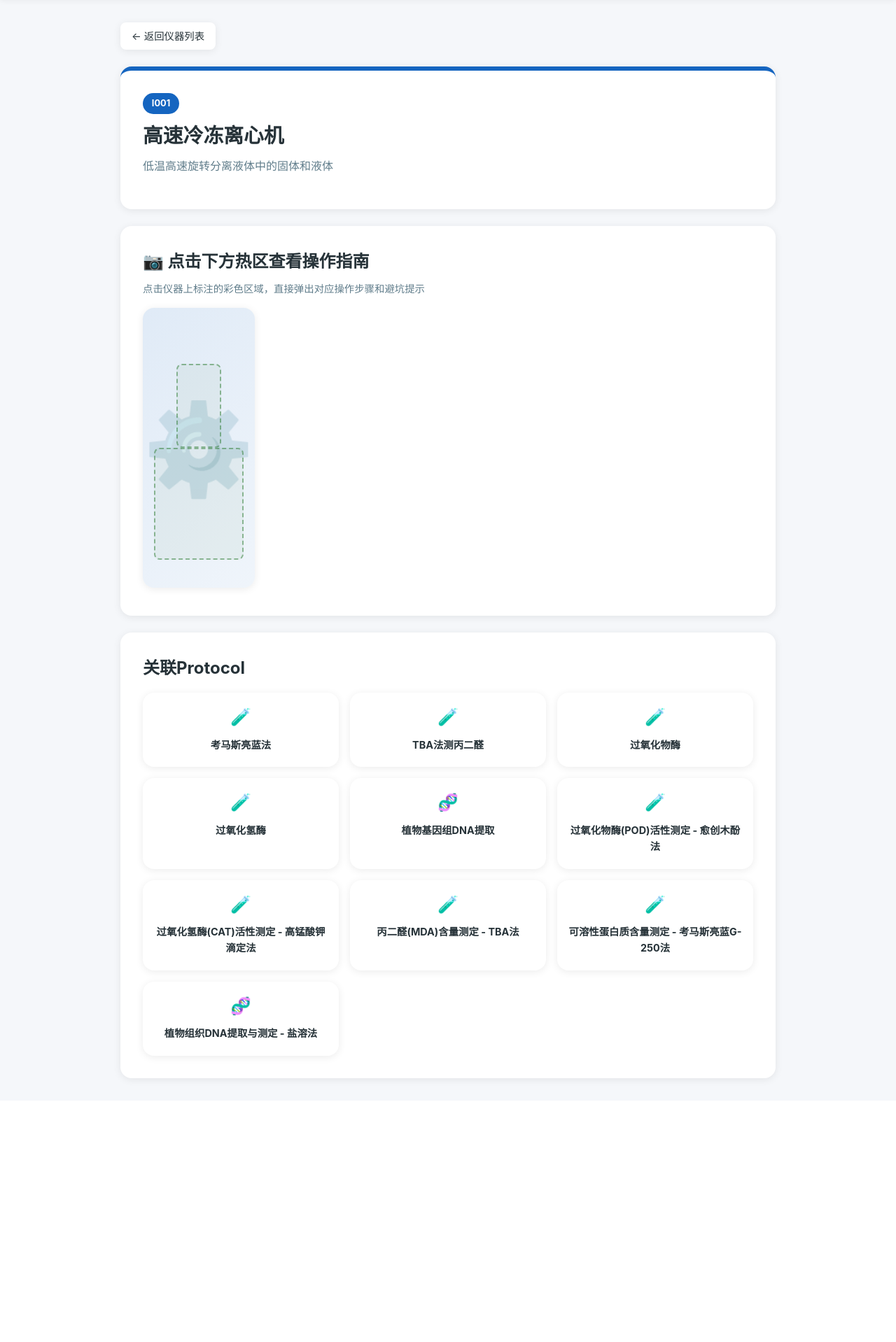
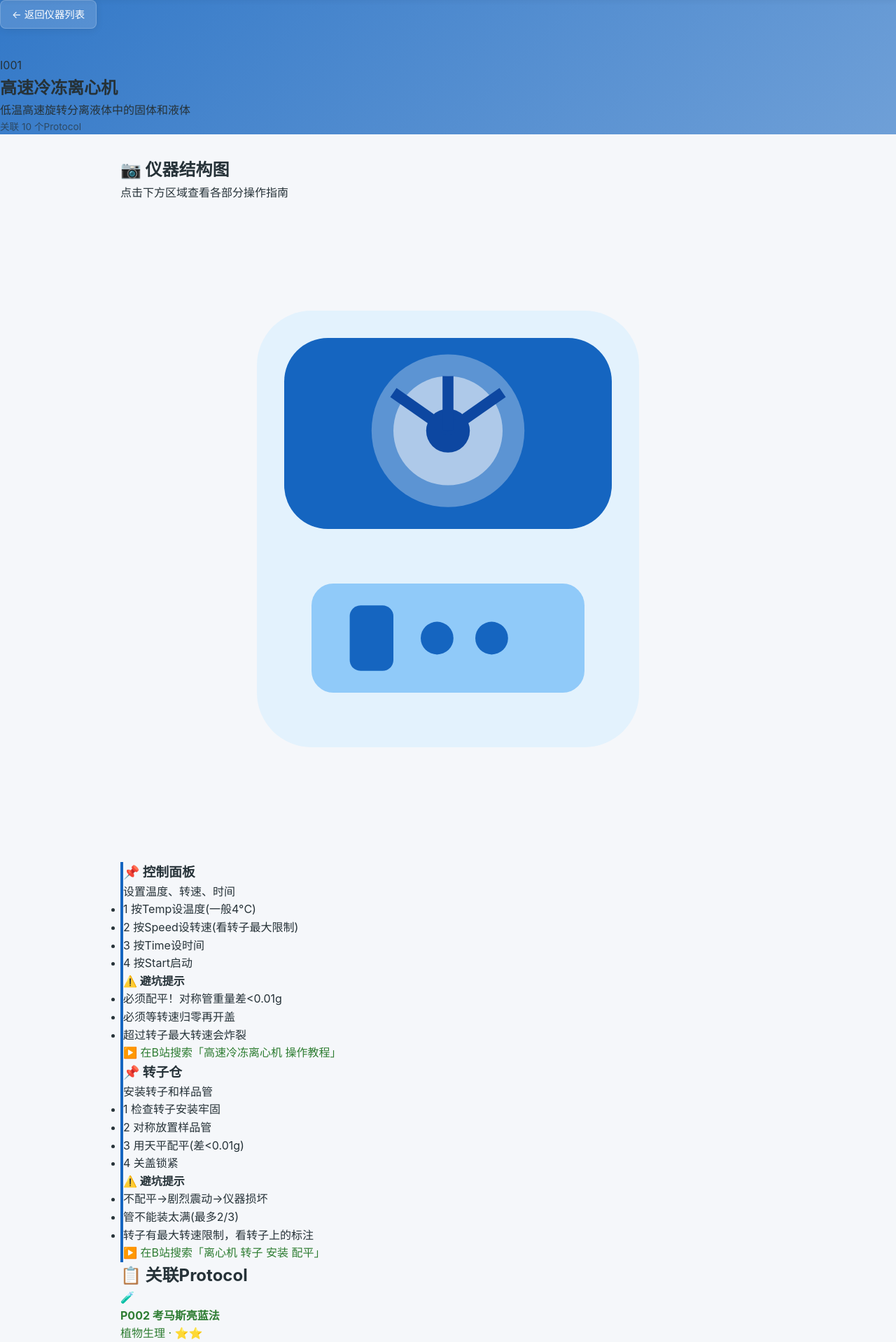
Before and after one commit to wjyxiaojiu-del/zhiyan-xiaobaihe-v2, a Flask app: page /instrument/I001 in a window 1280 px wide. Shown: the part 64-1982 px from the top of the page at 70% size. Before the commit the page ends 1613 px from the top, so only its background shows below. Run offline with Flask 3, Linux system fonts and the light colour scheme.

Commit message:
chore: update templates/instrument.html

```diff
--- a/templates/instrument.html
+++ b/templates/instrument.html
@@ -4,65 +4,60 @@
 {% block title %}{{ inst.name }} - 仪器指南{% endblock %}
 
 {% block content %}
+<!-- 详情Hero -->
+<section class="inst-detail-hero" style="background: linear-gradient(135deg, {{ inst.color }}dd, {{ inst.color }}bb, {{ inst.color }}99);">
+    <a href="/instruments" class="back-btn" style="color:white;background:rgba(255,255,255,0.15);border:1px solid rgba(255,255,255,0.2);">← 返回仪器列表</a>
+    <div style="margin-top:1rem;">
+        <span class="inst-id-badge">{{ inst.id }}</span>
+        <h1>{{ inst.name }}</h1>
+        <p class="inst-desc">{{ inst.desc }}</p>
+        <p style="font-size:0.85rem;opacity:0.7;">关联 {{ inst.protocols|length }} 个Protocol</p>
+    </div>
+</section>
+
 <div class="detail-container">
-    <a href="/instruments" class="back-btn">← 返回仪器列表</a>
-
-    <!-- 头部 -->
-    <div class="detail-header" style="border-top: 6px solid {{ inst.color }}">
-        <span class="id-badge" style="background:{{ inst.color }}">{{ inst.id }}</span>
-        <h1>{{ inst.name }}</h1>
-        <p class="one-liner">{{ inst.desc }}</p>
-    </div>
-
-    <!-- 热区交互区 -->
-    <div class="tab-content" style="margin-bottom:1.5rem;">
-        <h2 style="margin-bottom:0.5rem;">📷 点击下方热区查看操作指南</h2>
-        <p style="color:#607D8B; margin-bottom:1rem; font-size:0.9rem;">点击仪器上标注的彩色区域，直接弹出对应操作步骤和避坑提示</p>
-
-        <div class="hotspot-container">
-            <div class="instrument-visual" style="background: linear-gradient(135deg, {{ inst.color }}22, {{ inst.color }}11);">
-                <span style="font-size:8rem; color:{{ inst.color }}; opacity:0.3;">⚙️</span>
-                {% for zone in inst.hotspots %}
-                <div class="hotspot-zone"
-                     style="left:{{ zone.x }}; top:{{ zone.y }}; width:{{ zone.w }}; height:{{ zone.h }};"
-                     onclick="showHotspot('{{ loop.index }}')">
-                    <span class="zone-label">{{ zone.name }}</span>
-                </div>
-                {% endfor %}
-            </div>
+    <!-- SVG展示 + 热区 -->
+    <div class="inst-svg-display">
+        <h2>📷 仪器结构图</h2>
+        <p class="hint">点击下方区域查看各部分操作指南</p>
+        <div class="inst-svg-container">
+            {{ svg | safe }}
         </div>
     </div>
 
-    <!-- 热区弹出内容 -->
+    <!-- 各热区操作指南 -->
     {% for zone in inst.hotspots %}
-    <div class="hotspot-popup" id="popup-{{ loop.index }}">
+    <div class="inst-hotspot-detail" style="border-left: 4px solid {{ inst.color }};">
         <h3>📌 {{ zone.name }}</h3>
-        <p style="color:#607D8B; font-size:0.9rem;">{{ zone.desc }}</p>
+        <p class="zone-desc">{{ zone.desc }}</p>
 
-        <div class="popup-steps">
-            <h4 style="margin: 0.8rem 0 0.5rem; font-size:0.95rem;">操作步骤</h4>
+        <!-- 操作步骤 -->
+        <ul class="inst-steps-list">
             {% for step in zone.steps %}
-            <div class="popup-step">
-                <span class="step-num-sm">{{ loop.index }}</span>
-                <span style="font-size:0.9rem;">{{ step }}</span>
-            </div>
+            <li>
+                <span class="inst-step-num">{{ loop.index }}</span>
+                <span>{{ step }}</span>
+            </li>
             {% endfor %}
+        </ul>
+
+        <!-- 避坑提示 -->
+        {% if zone.tips %}
+        <div class="inst-tips-box">
+            <h4>⚠️ 避坑提示</h4>
+            <ul>
+                {% for tip in zone.tips %}
+                <li>{{ tip }}</li>
+                {% endfor %}
+            </ul>
         </div>
+        {% endif %}
 
-        <div class="tips-section">
-            <h4 style="margin-bottom:0.5rem; font-size:0.95rem; color:#E65100;">⚠️ 避坑提示</h4>
-            {% for tip in zone.tips %}
-            <div class="safety-item" style="font-size:0.85rem;">
-                <span>•</span>
-                <span>{{ tip }}</span>
-            </div>
-            {% endfor %}
-        </div>
-
+        <!-- 视频链接 -->
         {% if zone.video %}
-        <a href="https://www.bilibili.com/video/{{ zone.video.bvid }}?t={{ zone.video.t }}"
-           target="_blank" class="video-link">
-            ▶️ 观看操作视频 (跳转{{ zone.video.t }}秒)
+        <a href="https://search.bilibili.com/all?keyword={{ zone.video.search | urlencode }}"
+           target="_blank" class="inst-video-link">
+            ▶️ 在B站搜索「{{ zone.video.search }}」
         </a>
         {% endif %}
     </div>
@@ -70,29 +65,18 @@
 
     <!-- 关联Protocol -->
     {% if protocols %}
-    <div class="tab-content">
-        <h2 style="margin-bottom:1rem;">关联Protocol</h2>
-        <div style="display:grid; grid-template-columns:repeat(auto-fill, minmax(220px,1fr)); gap:1rem;">
+    <div class="inst-related">
+        <h2>📋 关联Protocol</h2>
+        <div class="inst-protocol-grid">
             {% for p in protocols %}
-            <a href="/protocol/{{ p.id }}" class="feature-card" style="padding:1rem;">
-                <div class="icon" style="font-size:1.5rem;">{% if p.category == '植物生理' %}🧪{% elif p.category == '分子生物' %}🧬{% else %}⚙️{% endif %}</div>
-                <h3 style="font-size:0.9rem;">{{ p.name }}</h3>
+            <a href="/protocol/{{ p.id }}" class="inst-protocol-card">
+                <div class="icon">{% if p.category == '植物生理' %}🧪{% elif p.category == '分子生物' %}🧬{% else %}⚙️{% endif %}</div>
+                <h4>{{ p.id }} {{ p.name }}</h4>
+                <p>{{ p.category }} · {{ '⭐' * p.difficulty }}</p>
             </a>
             {% endfor %}
         </div>
     </div>
     {% endif %}
 </div>
-
-<script>
-function showHotspot(index) {
-    // 隐藏所有弹出
-    document.querySelectorAll('.hotspot-popup').forEach(p => p.classList.remove('active'));
-    // 显示目标弹出
-    const popup = document.getElementById('popup-' + index);
-    popup.classList.add('active');
-    // 滚动到弹出内容
-    popup.scrollIntoView({ behavior: 'smooth', block: 'nearest' });
-}
-</script>
 {% endblock %}
```
